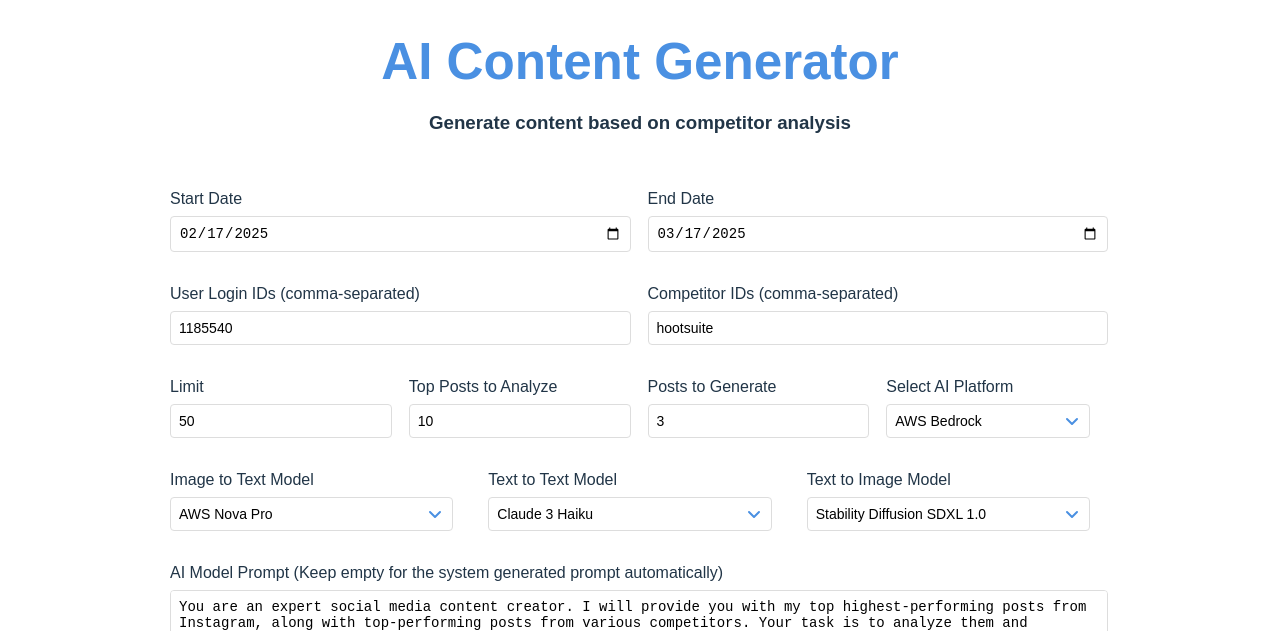
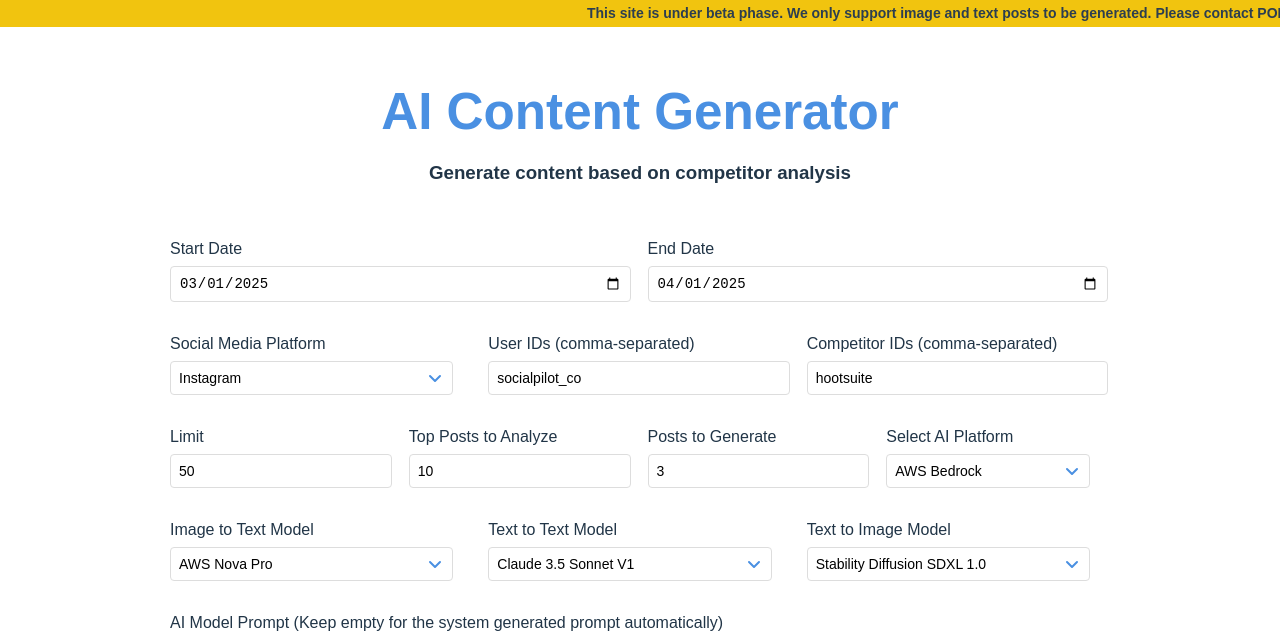
Before and after one commit to KunjManavadariya/ai_content_generator, a React (Vite) app: page / in a window 1280 px wide. Shown: the top 631 px of the page. Built offline with nearby package versions, Linux system fonts and the light colour scheme; no server answers.

Commit message:
Displaying banner. Adding functionality of any user Id and also added post context in the output.

```diff
--- a/src/App.css
+++ b/src/App.css
@@ -598,5 +598,39 @@ textarea {
   border: 1px solid #ddd;
   border-radius: 4px;
   font-size: 14px;
-  resize: vertical; /* Optional: to allow the textarea to resize vertically */
+  resize: vertical;
 }
+
+.live-banner {
+  width: 100%;
+  background-color: #f1c40f;
+  color: #2c3e50;
+  font-weight: bold;
+  font-size: 14px;
+  padding: 3px 0;
+  position: fixed;
+  top: 0;
+  left: 0;
+  z-index: 9999;
+  text-align: center;
+  overflow: hidden;
+}
+
+.banner-text {
+  display: inline-block;
+  white-space: nowrap;
+  animation: marquee 20s linear infinite;
+}
+
+@keyframes marquee {
+  0% {
+    transform: translateX(100%);
+  }
+  100% {
+    transform: translateX(-100%);
+  }
+}
+
+.app-container {
+  padding-top: 50px;
+}
--- a/src/App.tsx
+++ b/src/App.tsx
@@ -11,7 +11,7 @@ const apiUrl = import.meta.env.VITE_API_URL;
 export type RequestData = {
   startDate: string;
   endDate: string;
-  userLoginIds: string;
+  userIds: string;
   competitorIds: string;
   limit: number;
   topHowManyPosts: number;
@@ -21,12 +21,13 @@ export type RequestData = {
   imageToTextModel: string;
   textToTextModel: string;
   textToImageModel: string;
+  socialMediaPlatform: string;
 };
 function App() {
   const [formData, setFormData] = useState<RequestData>({
-    startDate: "2025-02-17",
-    endDate: "2025-03-17",
-    userLoginIds: "1185540",
+    startDate: "2025-03-01",
+    endDate: "2025-04-01",
+    userIds: "socialpilot_co",
     competitorIds: "hootsuite",
     limit: 50,
     topHowManyPosts: 10,
@@ -39,10 +40,12 @@ Instructions:
 • Do NOT include introductions, explanations, or additional analysis.
 • If a post includes image, describe it in full detail.
 • For image, specify composition, colors, lighting, subject placement, background details, and any emotions conveyed.
-• Each post must be self-contained, with captions ready for posting.`,
+• Each post must be self-contained, with captions ready for posting.
+• Each post should contain a context on why this content was created, how this post aligns with identified trends, and the expected impact.`,
     imageToTextModel: "amazon.nova-pro-v1:0",
-    textToTextModel: "anthropic.claude-3-haiku-20240307-v1:0",
+    textToTextModel: "anthropic.claude-3-5-sonnet-20240620-v1:0",
     textToImageModel: "stability.stable-diffusion-xl-v1",
+    socialMediaPlatform: "25",
   });
   const [rawResponse, setRawResponse] = useState<any>(null);
   const [processedContent, setProcessedContent] = useState<string[]>([]);
@@ -131,7 +134,7 @@ Instructions:
     const value = e.target.value;
     setFormData((prev) => ({
       ...prev,
-      userLoginIds: value,
+      userIds: value,
     }));
   };
   const handleCompetitorChange = (e: ChangeEvent<HTMLInputElement>) => {
@@ -189,10 +192,14 @@ Instructions:
       const data1 = {
         ...data,
         jobId: generatedJobId,
-        userLoginIds: formData.userLoginIds
-          .split(",")
-          .map((id) => Number(id.trim())),
-        competitorIds: formData.competitorIds.split(",").map((id) => id.trim()),
+        userIds:
+          formData.socialMediaPlatform === "5"
+            ? formData.userIds.split(",").map((id) => Number(id.trim()))
+            : formData.userIds.split(",").map((id) => id.trim()),
+        competitorIds:
+          formData.socialMediaPlatform === "5"
+            ? formData.competitorIds.split(",").map((id) => Number(id.trim()))
+            : formData.competitorIds.split(",").map((id) => id.trim()),
         modelsToUse,
       };
       const response = await axios.post(apiUrl, data1, {
@@ -226,6 +233,13 @@ Instructions:
 
   return (
     <div className="app-container">
+      <div className="live-banner">
+        <span className="banner-text">
+          This site is under beta phase. We only support image and text posts to
+          be generated. Please contact POD Parth if you encounter serious issues
+          for more than 3 times.
+        </span>
+      </div>
       <header>
         <h1>AI Content Generator</h1>
         <h3>Generate content based on competitor analysis</h3>
@@ -260,13 +274,26 @@ Instructions:
               </div>
               <div className="form-row">
                 <div className="form-group">
-                  <label htmlFor="userLoginIds">
-                    User Login IDs (comma-separated)
+                  <label htmlFor="socialMediaPlatform">
+                    Social Media Platform
                   </label>
+                  <select
+                    id="socialMediaPlatform"
+                    name="socialMediaPlatform"
+                    value={formData.socialMediaPlatform}
+                    onChange={handleSelectChange}
+                    required
+                  >
+                    <option value="5">Facebook</option>
+                    <option value="25">Instagram</option>
+                  </select>
+                </div>
+                <div className="form-group">
+                  <label htmlFor="userIds">User IDs (comma-separated)</label>
                   <input
                     type="text"
-                    id="userLoginIds"
-                    value={formData.userLoginIds}
+                    id="userIds"
+                    value={formData.userIds}
                     onChange={handleUserIdChange}
                     required
                   />
@@ -373,11 +400,11 @@ Instructions:
                     disabled={isModelDisabled}
                     required={!isModelDisabled}
                   >
+                    <option value="anthropic.claude-3-5-sonnet-20240620-v1:0">
+                      Claude 3.5 Sonnet V1
+                    </option>
                     <option value="anthropic.claude-3-haiku-20240307-v1:0">
                       Claude 3 Haiku
-                    </option>
-                    <option value="anthropic.claude-3-5-sonnet-20240620-v1:0">
-                      Claude 3.5 Sonnet V1
                     </option>
                     <option value="amazon.nova-pro-v1:0">AWS Nova Pro</option>
                     {isModelDisabled && (
@@ -524,7 +551,7 @@ Instructions:
                   {processedContent.map((post, index) => (
                     <div key={index} className="generated-content-item">
                       <h3>Post {index + 1}</h3>
-                      <pre>{JSON.stringify(post, null, 2)}</pre>
+                      <pre>{post}</pre>
                     </div>
                   ))}
                 </div>
```
